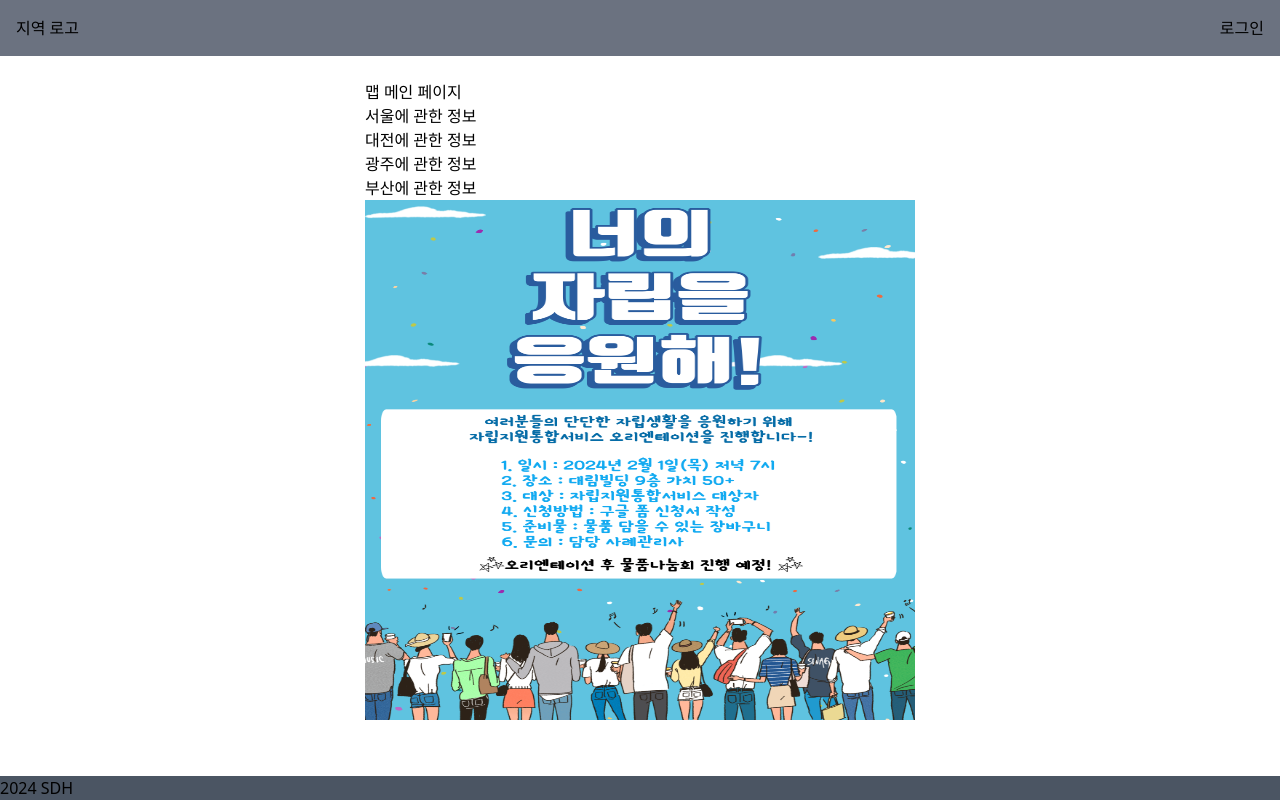
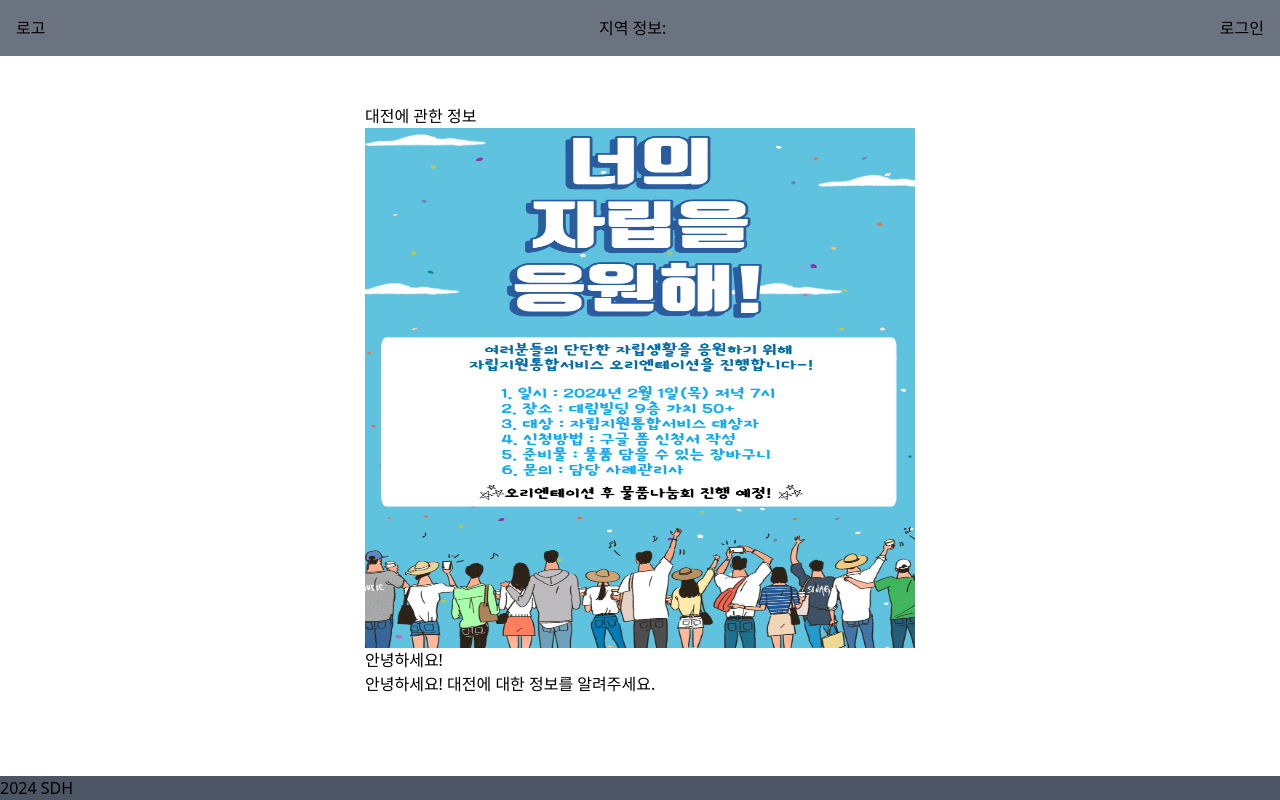
Before and after one commit to personarpgg/routing, a Next.js app: page /map_main in a window 1280 px wide. Built offline with nearby package versions, Linux system fonts and the light colour scheme.

Commit message:
check : 지역 누를때마다 페이지 동적 생성 테스트 중

```diff
--- a/app/(pages)/map_main/page.tsx
+++ b/app/(pages)/map_main/page.tsx
@@ -1,17 +1,21 @@
 import Image from "next/image";
+
+// 간단한 채팅 메시지 컴포넌트
+const ChatMessage = ({ text, isMyMessage }: { text: string; isMyMessage: boolean }) => {
+  return (
+    <div className={`chat-message ${isMyMessage ? 'my-message' : 'other-message'}`}>
+      {text}
+    </div>
+  );
+};
 
 export default function MapMain() {
   return (
     <div className="absolute w-full h-full flex items-center justify-center">
       <div style={{ overflowY: "auto", maxHeight: "80vh" }}>
-        {/* 스크롤 가능한 내용 */}
-        <h1>맵 메인 페이지</h1>
-        {/* 다양한 정보 추가 */}
-        {/* 예시: */}
-        <p>서울에 관한 정보</p>
+
         <p>대전에 관한 정보</p>
-        <p>광주에 관한 정보</p>
-        <p>부산에 관한 정보</p>
+
         {/* 스크롤 가능한 내용 끝 */}
 
         {/* 이미지 */}
@@ -21,26 +25,13 @@ export default function MapMain() {
           style={{ width: "550px", height: "520px" }}
         />
 
+        {/* 채팅 메시지 영역 */}
+        <div className="chat-container">
+          <ChatMessage text="안녕하세요!" isMyMessage={true} />
+          <ChatMessage text="안녕하세요! 대전에 대한 정보를 알려주세요." isMyMessage={false} />
+          {/* 추가적인 메시지들을 필요에 따라 추가 */}
+        </div>
 
-        <img
-          src="/1.png"
-          alt="지도 이미지 표시"
-          style={{ width: "550px", height: "520px" }}
-        />
-
-
-        <img
-          src="/1.png"
-          alt="지도 이미지 표시"
-          style={{ width: "550px", height: "520px" }}
-        />
-
-
-        <img
-          src="/1.png"
-          alt="지도 이미지 표시"
-          style={{ width: "550px", height: "520px" }}
-        />
       </div>
     </div>
   );
--- a/app/(pages)/page.tsx
+++ b/app/(pages)/page.tsx
@@ -50,10 +50,7 @@ export default function Home() {
         </div>
       </div>
 
-      {/* 헤더는 모든 버전에서 공통으로 표시 */}
-      <div className="absolute top-10 left-10">
-        <Header selectedRegion={selectedRegion} />
-      </div>
+      <Header selectedRegion={selectedRegion} /> {/* header로 넘기는 부분 */}
     </div>
   );
 }
--- a/app/components/header/page.tsx
+++ b/app/components/header/page.tsx
@@ -1,8 +1,9 @@
 "use client"
 
-// header.tsx
+// header/page.tsx
 import Link from "next/link";
 import { useState, useEffect } from "react";
+import Home from "@/app/(pages)/page";
 
 interface HeaderProps {
   selectedRegion: string;
@@ -17,16 +18,14 @@ export default function Header({ selectedRegion }: HeaderProps) {
     }
   }, [selectedRegion]);
 
-  // console.log("setRegion 데이터:", setRegion); // 이 부분 수정
-  console.log("region 데이터:", region);
-  console.log("selectedRegion의 데이터:", selectedRegion);
+  console.log(region);
 
   return (
     <div className="bg-gray-500 p-4 flex justify-between">
-      <div className="text-left"> 지역 로고 </div>
-      <div className="text-center">{region} </div>
+      <div className="text-left">로고 </div>
+      <div className="text-center">지역 정보: {region}</div>
       <Link href="LoginPage">
-        <div className="text-right"> 로그인 </div>
+        <div className="text-right">로그인 </div>
       </Link>
     </div>
   );
```
